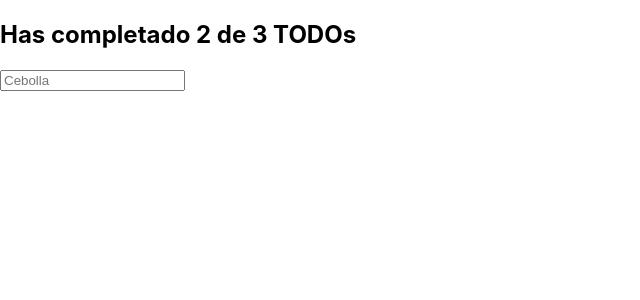
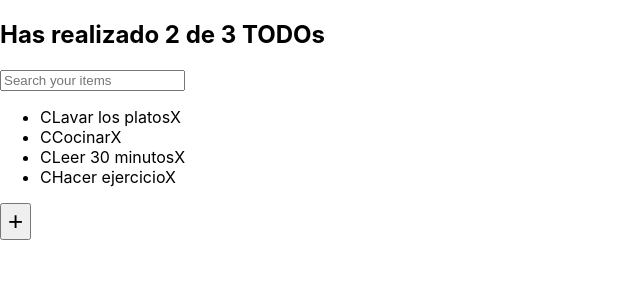
Before and after one commit to RBoraurito/todo-machine, a React (Vite) app: page / in a window 1280 px wide. Shown: the top 300 px of the page, without its empty margins (0-640 px from the left). Built offline with nearby package versions, Linux system fonts and the light colour scheme.

Commit message:
:sparkles: Add initial structure

```diff
--- a/src/App.jsx
+++ b/src/App.jsx
@@ -1,17 +1,29 @@
+import { TodoCounter } from './components/TodoCounter'
+import { TodoSearch } from './components/TodoSearch'
+import { TodoList } from './components/TodoList'
+import { TodoItem } from './components/TodoItem'
+import { CreateTodoButton } from './components/CreateTodoButton'
+
 import './App.css'
 
 function App() {
+  const todos = [
+    { text: 'Lavar los platos', completed: true, id: 1 },
+    { text: 'Cocinar', completed: false, id: 2 },
+    { text: 'Leer 30 minutos', completed: false, id: 3 },
+    { text: 'Hacer ejercicio', completed: true, id: 4 },
+  ]
 
   return (
     <>
-      <h2>Has completado 2 de 3 TODOs</h2>
-      <input type="search" name="" id="" placeholder="Cebolla" />
-      {/* {<TodoCounter />} */}
-      {/* {<TodoSearch />} */}
-      {/* {<TodoList>
-        <TodoItem />
-      </TodoList>} */}
-      {/* {<CreateTodoButton />} */}
+      <TodoCounter />
+      <TodoSearch />
+      <TodoList>
+        {todos.map(todo => (
+          <TodoItem key={todo.id} text={todo.text} />
+        ))}
+      </TodoList>
+      <CreateTodoButton />
     </>
   )
 }
--- /dev/null
+++ b/src/components/CreateTodoButton.jsx
@@ -0,0 +1,11 @@
+import React from 'react'
+
+const CreateTodoButton = () => {
+  return (
+    <button type="button">
+      +
+    </button>
+  )
+}
+
+export { CreateTodoButton }
--- /dev/null
+++ b/src/components/TodoCounter.jsx
@@ -0,0 +1,11 @@
+import React from 'react'
+
+const TodoCounter = () => {
+  return (
+    <h2>
+      Has realizado 2 de 3 TODOs
+    </h2>
+  )
+}
+
+export { TodoCounter }
--- /dev/null
+++ b/src/components/TodoItem.jsx
@@ -0,0 +1,13 @@
+import React from "react"
+
+const TodoItem = ({text}) => {
+  return (
+    <li>
+      <span>C</span>
+      <span>{text}</span>
+      <span>X</span>
+    </li>
+  )
+}
+
+export { TodoItem }
--- /dev/null
+++ b/src/components/TodoList.jsx
@@ -0,0 +1,13 @@
+import React from 'react'
+
+const TodoList = ({children}) => {
+  return (
+    <section>
+      <ul>
+        {children}
+      </ul>
+    </section>
+  )
+}
+
+export { TodoList }
--- /dev/null
+++ b/src/components/TodoSearch.jsx
@@ -0,0 +1,14 @@
+import React from 'react'
+
+const TodoSearch = () => {
+  return (
+    <input
+      type="search"
+      name="search"
+      id="search"
+      placeholder="Search your items"
+    />
+  )
+}
+
+export { TodoSearch }
```
Also changed, not shown: src/components/index.js (added).
